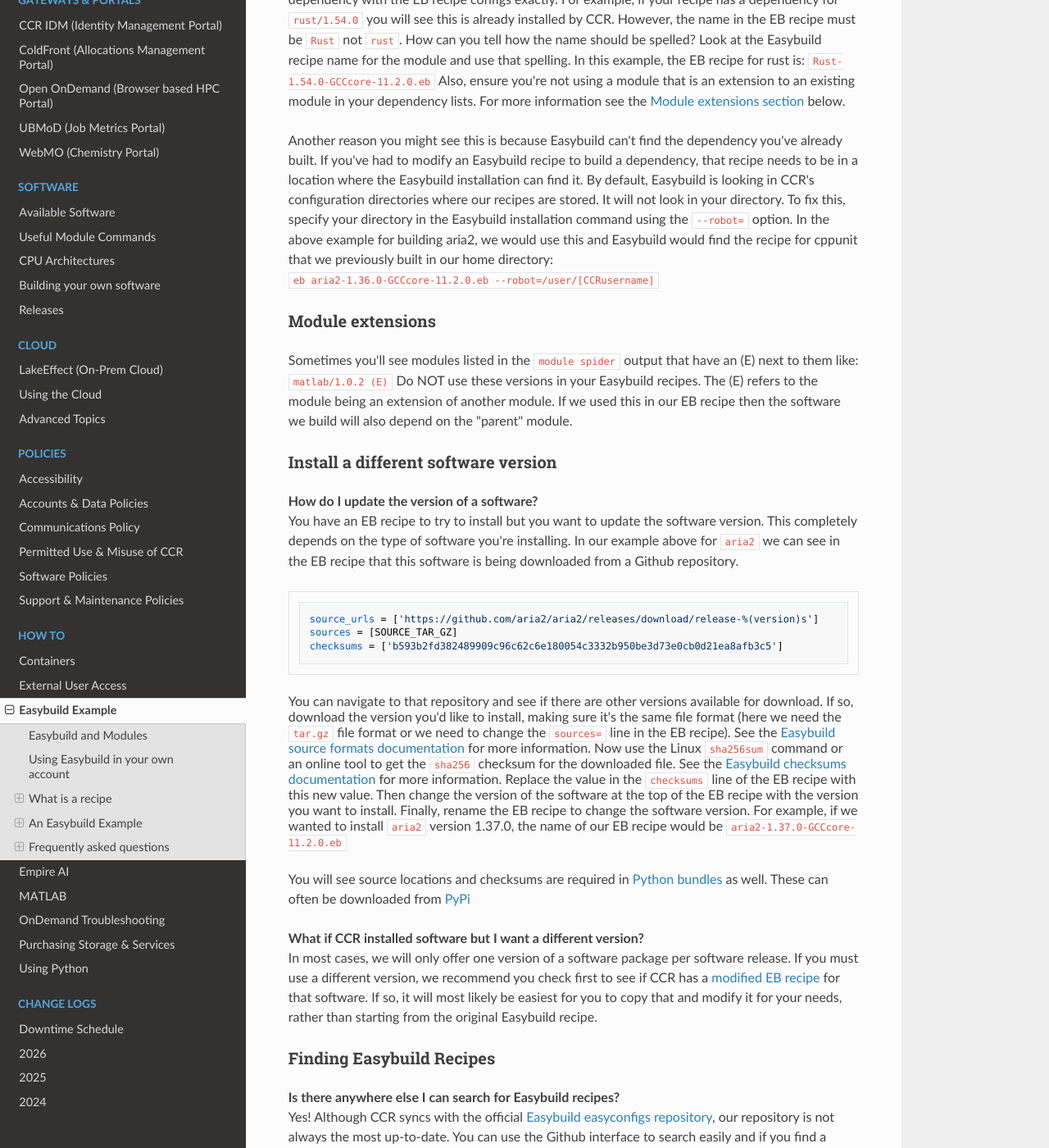
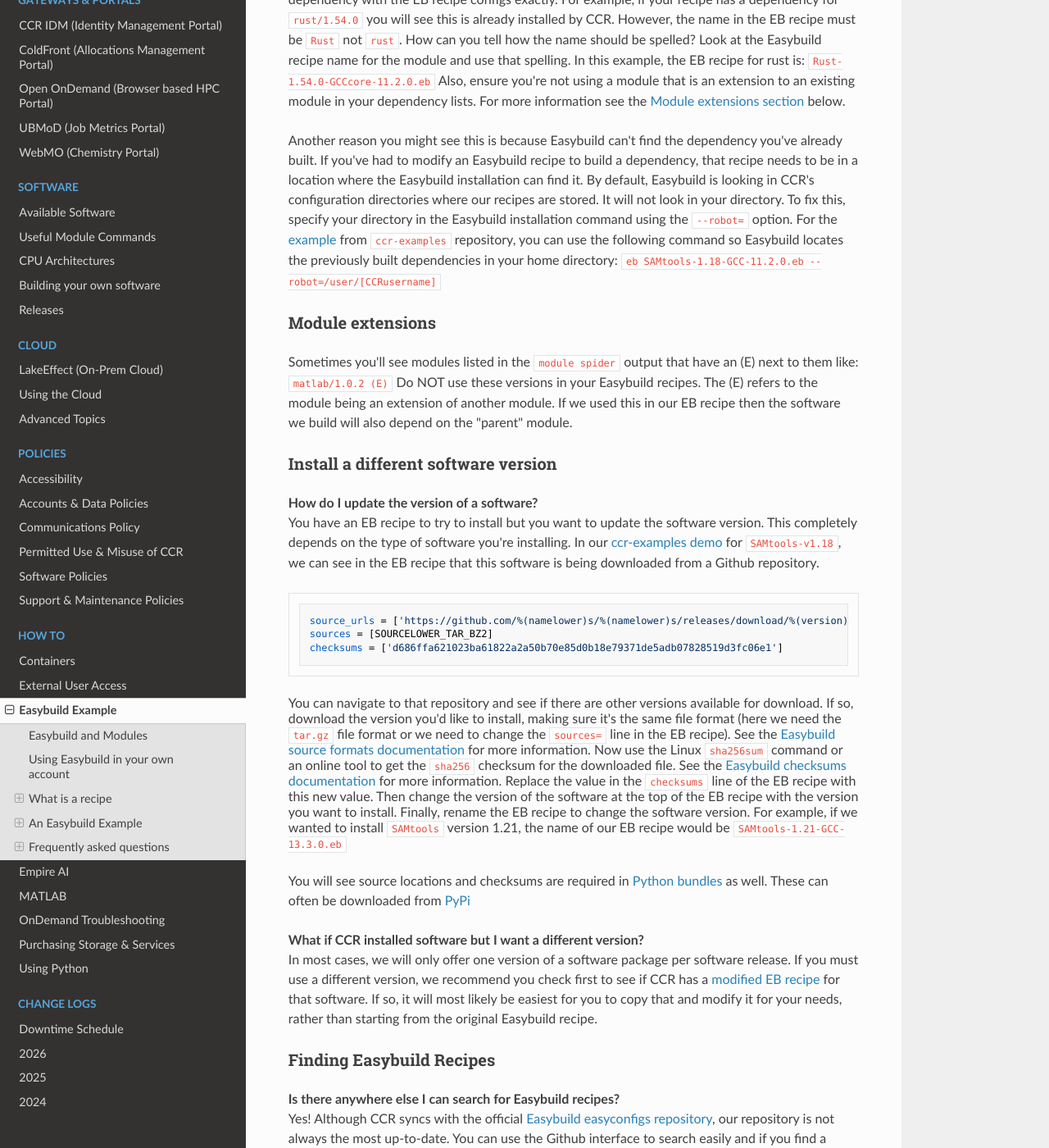
Before and after one commit to ubccr/ccrdocs, an MkDocs documentation site: the page built from pages/howto/easybuild.md, in a window 1280 px wide and 1400 px high, scrolled down 5434 px. Shown: the whole window at 82% size. Built offline with MkDocs 1.6.1, drawn with Linux system fonts in a browser that asks for light colours; nearby versions of some CDN libraries; some of the changed text lies outside the part shown.

Commit message:
Update Investigating logs for Easybuild

````diff
--- a/pages/howto/easybuild.md
+++ b/pages/howto/easybuild.md
@@ -127,7 +127,7 @@ And with each step of the installation, you'll get a separate log and working di
 ```
   >> running command:
         [started at: 2024-02-15 09:45:29]
-        [working dir: /var/tmp/[CCRusername]/easybuild/build/aria2/1.36.0/GCCcore-11.2.0/aria2-1.36.0]
+        [working dir: /var/tmp/[CCRusername]/easybuild/build/.../...]
         [output logged in /tmp/eb-_ago41dx/easybuild-run_cmd-5y2xgnhf.log]
 ```
 You can tail these log files during the installation to see how it's progressing and what, if anything, might be going wrong.  The working directory holds alot of details, including config files, make files (if necessary), and whatever other pieces the software needs to install.  This is where you can go to find out what exactly the installation is trying to do.  Each software package is different and you may find answers to why your software didn't build, here in the working directory.  After the EB installation ends successfully, the final log file and working directory contents are removed from their temporary space to the software's final resting place.  The EB installer will output the final location of the log file.  If the installation fails, you can refer to these temporary spaces for clues.  Please make sure to remove these temporary files so as not to waste disk space for others using these compile nodes.
@@ -138,22 +138,22 @@ You can tail these log files during the installation to see how it's progressing
 **Why am I still seeing `failed to determine minimal toolchain for dep`?**
 You've checked all the dependencies for your software and you know that they're already installed with the right versions by CCR (or you did this yourself).  Yet, you're still seeing the error `failed to determine minimal toolchain for dep` when trying to install your software.  Make sure that your EB recipe is formatted correctly.  In the list of dependencies, you must match the name of the dependency with the EB recipe configs exactly.  For example, if your recipe has a dependency for `rust/1.54.0` you will see this is already installed by CCR.  However, the name in the EB recipe must be `Rust` not `rust`.  How can you tell how the name should be spelled?  Look at the Easybuild recipe name for the module and use that spelling.  In this example, the EB recipe for rust is: `Rust-1.54.0-GCCcore-11.2.0.eb`  Also, ensure you're not using a module that is an extension to an existing module in your dependency lists.  For more information see the [Module extensions section](#module-extensions) below.
 
-Another reason you might see this is because Easybuild can't find the dependency you've already built.  If you've had to modify an Easybuild recipe to build a dependency, that recipe needs to be in a location where the Easybuild installation can find it.  By default, Easybuild is looking in CCR's configuration directories where our recipes are stored.  It will not look in your directory.  To fix this, specify your directory in the Easybuild installation command using the `--robot=` option.  In the above example for building aria2, we would use this and Easybuild would find the recipe for cppunit that we previously built in our home directory:
-`eb aria2-1.36.0-GCCcore-11.2.0.eb --robot=/user/[CCRusername]`
+Another reason you might see this is because Easybuild can't find the dependency you've already built.  If you've had to modify an Easybuild recipe to build a dependency, that recipe needs to be in a location where the Easybuild installation can find it.  By default, Easybuild is looking in CCR's configuration directories where our recipes are stored.  It will not look in your directory.  To fix this, specify your directory in the Easybuild installation command using the `--robot=` option.  For the [example](https://github.com/ubccr/ccr-examples/tree/main/easybuild/0_Introductory) from `ccr-examples` repository, you can use the following command so Easybuild locates the previously built dependencies in your home directory:
+`eb SAMtools-1.18-GCC-11.2.0.eb --robot=/user/[CCRusername]`
 
 ### Module extensions
 Sometimes you'll see modules listed in the `module spider` output that have an (E) next to them like: `matlab/1.0.2 (E)` Do NOT use these versions in your Easybuild recipes. The (E) refers to the module being an extension of another module. If we used this in our EB recipe then the software we build will also depend on the "parent" module.
 
 ### Install a different software version
 **How do I update the version of a software?**
-You have an EB recipe to try to install but you want to update the software version.  This completely depends on the type of software you're installing.  In our example above for `aria2` we can see in the EB recipe that this software is being downloaded from a Github repository.
+You have an EB recipe to try to install but you want to update the software version.  This completely depends on the type of software you're installing.  In our [ccr-examples demo](https://github.com/ubccr/ccr-examples/tree/main/easybuild/0_Introductory) for `SAMtools-v1.18`, we can see in the EB recipe that this software is being downloaded from a Github repository.
 
 ```
-source_urls = ['https://github.com/aria2/aria2/releases/download/release-%(version)s']
-sources = [SOURCE_TAR_GZ]
-checksums = ['b593b2fd382489909c96c62c6e180054c3332b950be3d73e0cb0d21ea8afb3c5']
+source_urls = ['https://github.com/%(namelower)s/%(namelower)s/releases/download/%(version)s']
+sources = [SOURCELOWER_TAR_BZ2]
+checksums = ['d686ffa621023ba61822a2a50b70e85d0b18e79371de5adb07828519d3fc06e1']
 ```
-You can navigate to that repository and see if there are other versions available for download.  If so, download the version you'd like to install, making sure it's the same file format (here we need the `tar.gz` file format or we need to change the `sources=` line in the EB recipe).  See the [Easybuild source formats documentation](https://docs.easybuild.io/writing-easyconfig-files/#common_easyconfig_param_sources_alt) for more information.  Now use the Linux `sha256sum` command or an online tool to get the `sha256` checksum for the downloaded file.  See the [Easybuild checksums documentation](https://docs.easybuild.io/writing-easyconfig-files/#common_easyconfig_param_sources_checksums) for more information.  Replace the value in the `checksums` line of the EB recipe with this new value.  Then change the version of the software at the top of the EB recipe with the version you want to install.  Finally, rename the EB recipe to change the software version.  For example, if we wanted to install `aria2` version 1.37.0, the name of our EB recipe would be `aria2-1.37.0-GCCcore-11.2.0.eb`
+You can navigate to that repository and see if there are other versions available for download.  If so, download the version you'd like to install, making sure it's the same file format (here we need the `tar.gz` file format or we need to change the `sources=` line in the EB recipe).  See the [Easybuild source formats documentation](https://docs.easybuild.io/writing-easyconfig-files/#common_easyconfig_param_sources_alt) for more information.  Now use the Linux `sha256sum` command or an online tool to get the `sha256` checksum for the downloaded file.  See the [Easybuild checksums documentation](https://docs.easybuild.io/writing-easyconfig-files/#common_easyconfig_param_sources_checksums) for more information.  Replace the value in the `checksums` line of the EB recipe with this new value.  Then change the version of the software at the top of the EB recipe with the version you want to install.  Finally, rename the EB recipe to change the software version.  For example, if we wanted to install `SAMtools` version 1.21, the name of our EB recipe would be `SAMtools-1.21-GCC-13.3.0.eb`
 
 You will see source locations and checksums are required in [Python bundles](../software/modules.md#python) as well.  These can often be downloaded from [PyPi](https://pypi.org/)
 
````
